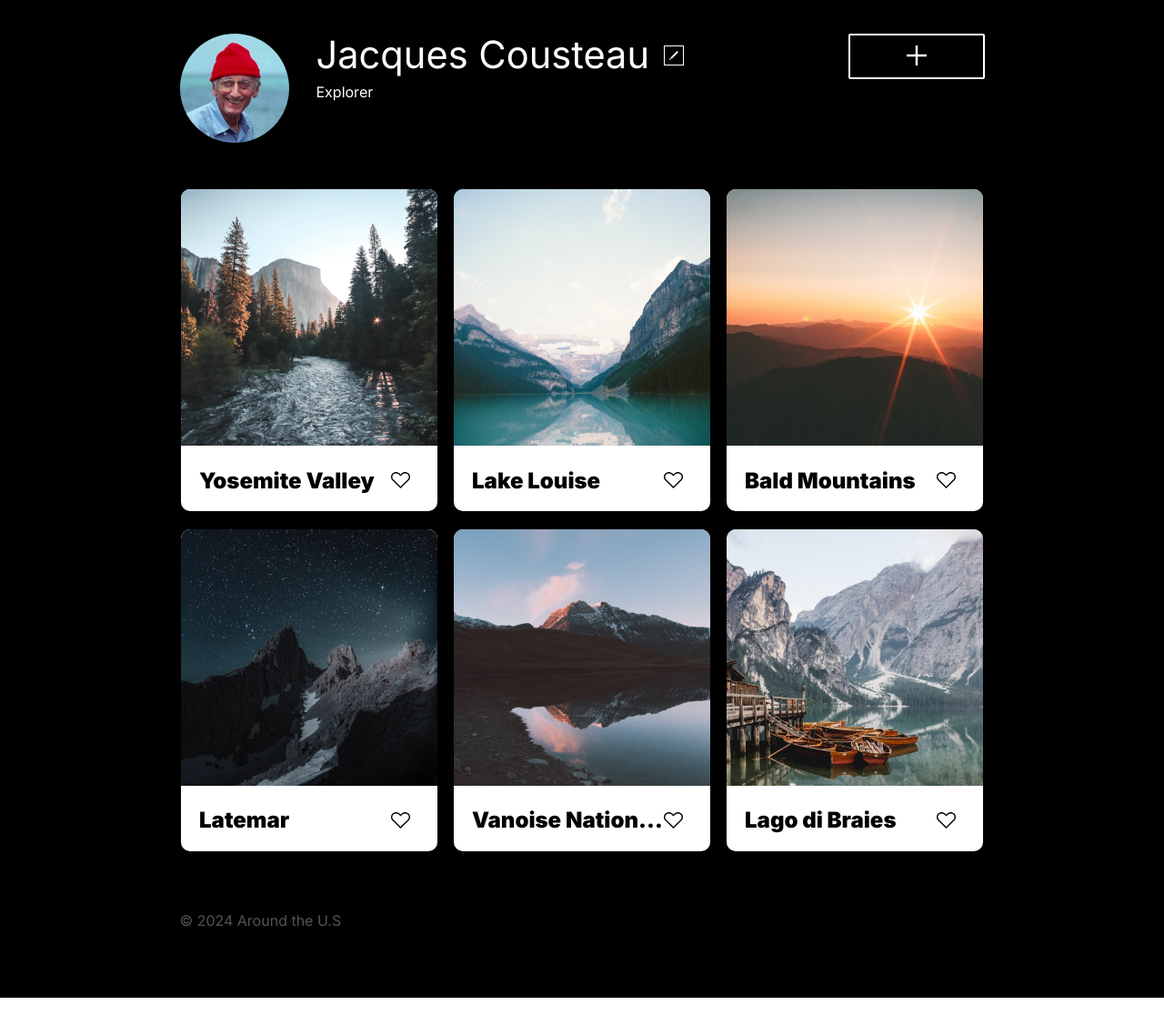
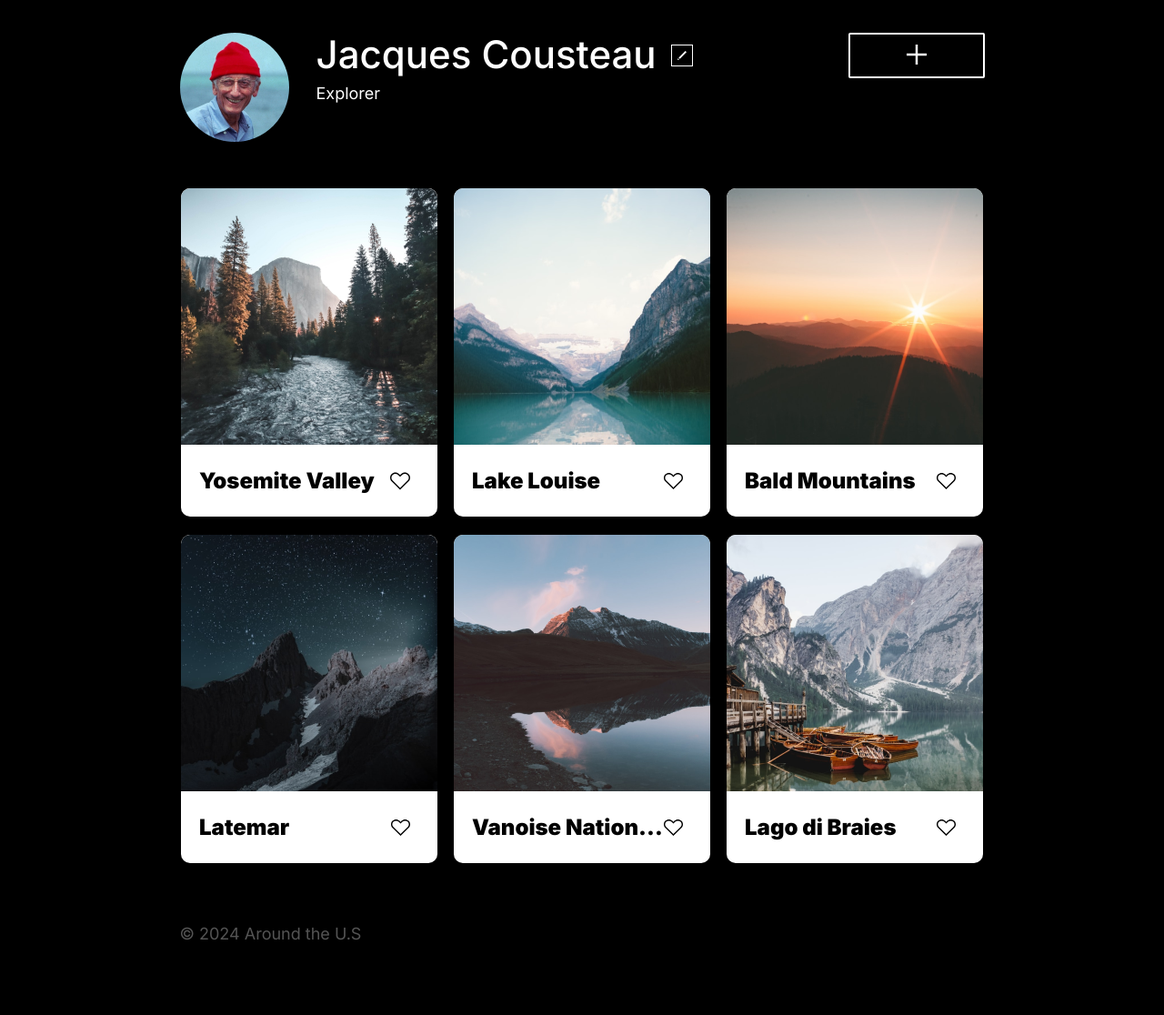
Before and after one commit to ECHMAscript/se_project_aroundtheus, a plain HTML site: page index.html in a window 1280 px wide. Shown: the part 127-1243 px from the top of the page at 91% size. Drawn offline with Linux system fonts and the light colour scheme.

Commit message:
Push to prod

```diff
--- a/blocks/cards.css
+++ b/blocks/cards.css
@@ -2,10 +2,14 @@
     background-color: #fff;
     border-radius: 10px;
     overflow: hidden;
+    height: 361px;
+    display: flex;
+    flex-direction: column;
 }
 
 .card__image {
     width: 100%;
+    height: 282px;
 }
 
 .card__footer {
@@ -13,16 +17,20 @@
     align-items: center;
     justify-content: space-between;
     padding: 0 30px 0 20px;
-
+    align-items: center;
+    flex-grow: 1;
+    margin: 0;
 }
 
 
 .card__name {
+    font-size: 24px;
     font-weight: 900;
     font-family: "Inter", sans-serif;
     text-overflow: ellipsis;
     white-space: nowrap;
     overflow: hidden;
+    margin: 0;
 }
 
 .card__like-button {
--- a/blocks/footer.css
+++ b/blocks/footer.css
@@ -5,6 +5,12 @@
     font-family: "Inter", sans-serif;
     max-width: 885px;
     color: #545454;
+    font-size: 1.125em;
+    line-height: 21.78px;
+}
+
+.footer__copyright {
+    padding: 0;
 }
 
 
@@ -14,3 +20,13 @@
         max-width: calc(100% - 40px);
     }
 }
+
+
+@media screen and (max-width: 320px) {
+    .footer {
+        margin: 67px 20px 0 20px;
+        max-width: calc(100% - 40px);
+        font-size: 14px;
+        line-height: 16.94px;
+    }
+}
--- a/blocks/header.css
+++ b/blocks/header.css
@@ -1,5 +1,5 @@
 .header {
-    border-bottom: 2px solid rgba(84, 84, 84, 0.7);
+    border-bottom: 1px solid rgba(84, 84, 84, 0.7);
     padding-top: 45px;
     padding-bottom: 40px;
     max-width: 885px;
--- a/blocks/profile.css
+++ b/blocks/profile.css
@@ -21,34 +21,38 @@
 
 
 .profile__profile-name {
-    font-weight: 400;
-    font-size: 2.6em;
+    font-weight: 500;
+    font-size: 2.625em;
     margin: 0 16px 0 0;
 }
 
 .profile__edit-profile {
+    background: none;
     border: 1px solid white;
     padding: 5px;
-    width: 10px;
-    height: 10px;
+    width: 24px;
+    height: 24px;
     cursor: pointer;
     transition: opacity 0.3s ease;
+    display: flex;
+    align-items: center;
+    justify-content: center;
 }
 
 .profile__edit-profile:hover {
     opacity: .6;
 }
 
-.profile__edit-profile:hover {
 
+
+.profile__profile-job {
+    font-weight: 400;
+    margin: 7px 0 0 0;
+    font-size: 1.125em;
+    line-height: 21.78px;
 }
 
-.profile__profile-job {
-    font-weight: 300;
-    margin: 7px 0 0 0;
-}
-
-.profile__add-buttom {
+.profile__add-button {
     margin-left: auto;
     width: 150px;
     height: 50px;
@@ -63,7 +67,7 @@
     opacity: .6;
 }
 
-.profile__add-buttom svg {
+.card__like-button-svg {
     width: 22px;
     height: 22px;
 }
@@ -117,6 +121,8 @@
 
     .profile__profile-job {
         margin: 14px 0 36px 0;
+        line-height: 16.94px;
+        font-size: 14px;
     }
 
     .profile__add-buttom {
--- a/index.html
+++ b/index.html
@@ -9,62 +9,65 @@
 <body>
     <div class="page">
         <header class="header">
-            <img class="header__logo" src="svg/Logo.svg" alt="">
+            <img class="header__logo" src="svg/Logo.svg" alt="Logo of website">
 
         </header>
         <main class="body">
             <section class="profile">
-                <img src="images/jacques-cousteau.jpg" alt="" class="profile__avatar">
+                <img src="images/jacques-cousteau.jpg" alt="Profile Image" class="profile__avatar">
                 <div class="profile__profile-info">
                     <div class="profile__inner-container">
                         <h1 class="profile__profile-name">Jacques Cousteau</h1>
-                        <img class="profile__edit-profile" src="svg/edit.svg" alt="">
+                        <button class="profile__edit-profile" type="button">
+                            <img src="svg/edit.svg" alt="Edit Profile Button">
+                        </button>
+
                     </div>
                     <p class="profile__profile-job">Explorer</p>
                 </div>
-                <button class="profile__add-buttom" type="button"><img src="svg/add.svg" alt=""></button>
+                <button class="profile__add-button" type="button"><img src="svg/add.svg" alt="Add button"></button>
             </section>
             <section class="gallery">
                 <div class="card">
-                    <img src="images/yosemite-valley.jpg" alt="" class="card__image">
+                    <img src="images/yosemite-valley.jpg" alt="An image of yosemite valley" class="card__image">
                     <div class="card__footer">
                         <h2 class="card__name">Yosemite Valley</h2>
-                        <button class="card__like-button" type="button"><img src="svg/heart.svg" alt=""></button>
+                        <button class="card__like-button" type="button"><img class="card__like-button-svg" src="svg/heart.svg" alt="Heart Svg"></button>
                     </div>
                 </div>
                 <div class="card">
-                    <img src="images/lake-louise.png" alt="" class="card__image">
+                    <img src="images/lake-louise.png" alt="An image of lake louise" class="card__image">
                     <div class="card__footer">
                         <h2 class="card__name">Lake Louise</h2>
-                        <button class="card__like-button" type="button"><img src="svg/heart.svg" alt=""></button>
+                        <button class="card__like-button" type="button"><img src="svg/heart.svg" alt="Heart Svg"></button>
                     </div>
                 </div>
                 <div class="card">
-                    <img src="images/bald-mountains.png" alt="" class="card__image">
+                    <img src="images/bald-mountains.png" alt="An image of the bald mountains" class="card__image">
                     <div class="card__footer">
                         <h2 class="card__name">Bald Mountains</h2>
-                        <button class="card__like-button" type="button"><img src="svg/heart.svg" alt=""></button>
+                        <button class="card__like-button" type="button"><img src="svg/heart.svg" alt="Heart Svg"></button>
                     </div>
                 </div>
                 <div class="card">
-                    <img src="images/latemar.png" alt="" class="card__image">
+                    <img src="images/latemar.png" alt="An image of latemar" class="card__image">
                     <div class="card__footer">
                         <h2 class="card__name">Latemar</h2>
-                        <button class="card__like-button" type="button"><img src="svg/heart.svg" alt=""></button>
+                        <button class="card__like-button" type="button"><img src="svg/heart.svg" alt="Heart Svg"></button>
                     </div>
                 </div>
                 <div class="card">
-                    <img src="images/vanoise-national-park.png" alt="" class="card__image">
+                    <img src="images/vanoise-national-park.png" alt="An image of vanoise" class="card__image">
                     <div class="card__footer">
                         <h2 class="card__name">Vanoise National Park</h2>
-                        <button class="card__like-button" type="button"><img src="svg/heart.svg" alt=""></button>
+                        <button class="card__like-button" type="button"><img src="svg/heart.svg" alt="Heart Svg"></button>
                     </div>
                 </div>
                 <div class="card">
-                    <img src="images/lago-di-braies.png" alt="" class="card__image">
+                    <img src="images/lago-di-braies.png" alt="An Image of lago di braies" class="card__image">
                     <div class="card__footer">
                         <h2 class="card__name">Lago di Braies</h2>
-                        <button class="card__like-button" type="button"><img src="svg/heart.svg" alt=""></button>
+                        <button class="card__like-button" type="button"><img src="svg/heart.svg" alt="Heart Svg"></button>
                     </div>
                 </div>
             </section>
```
